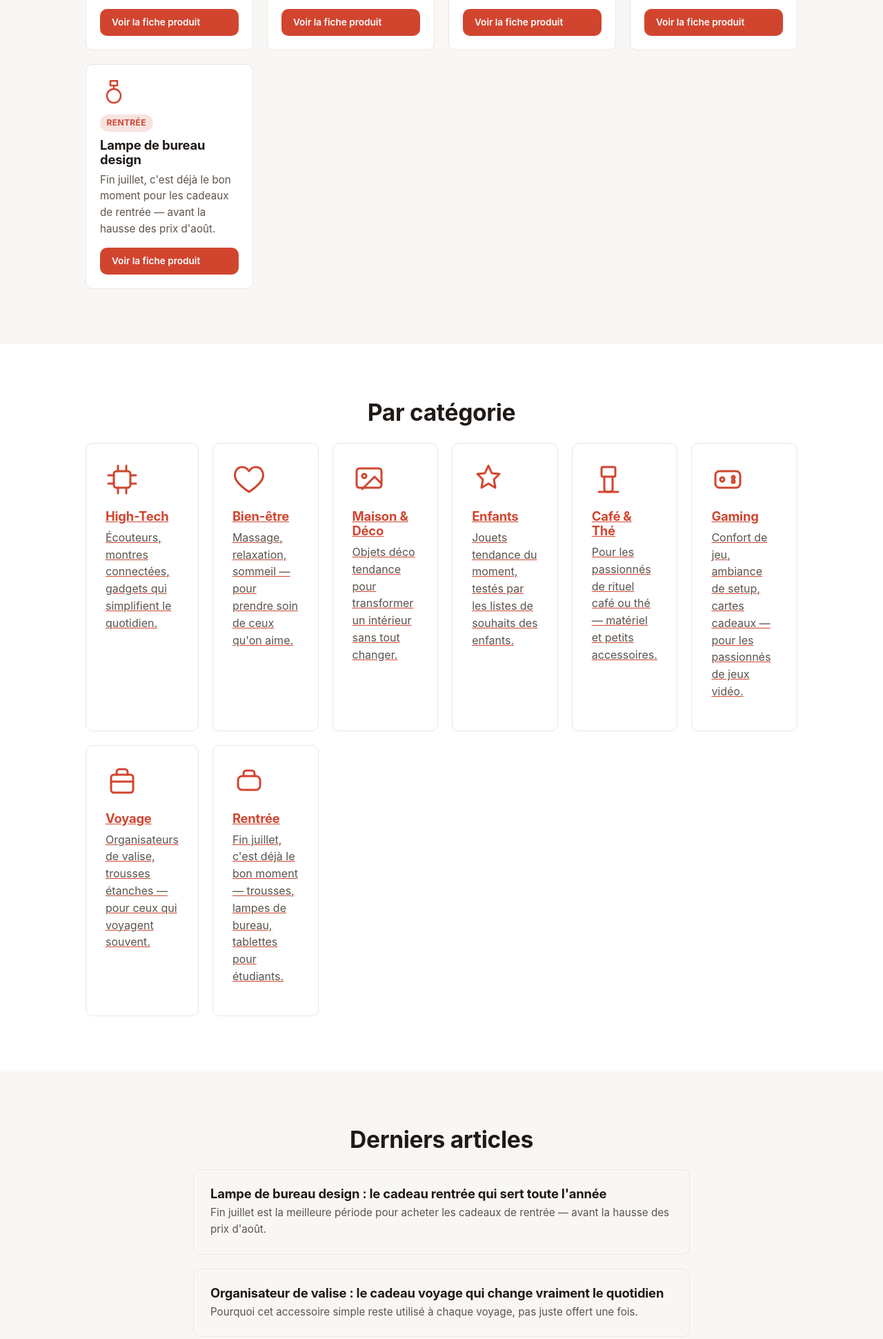
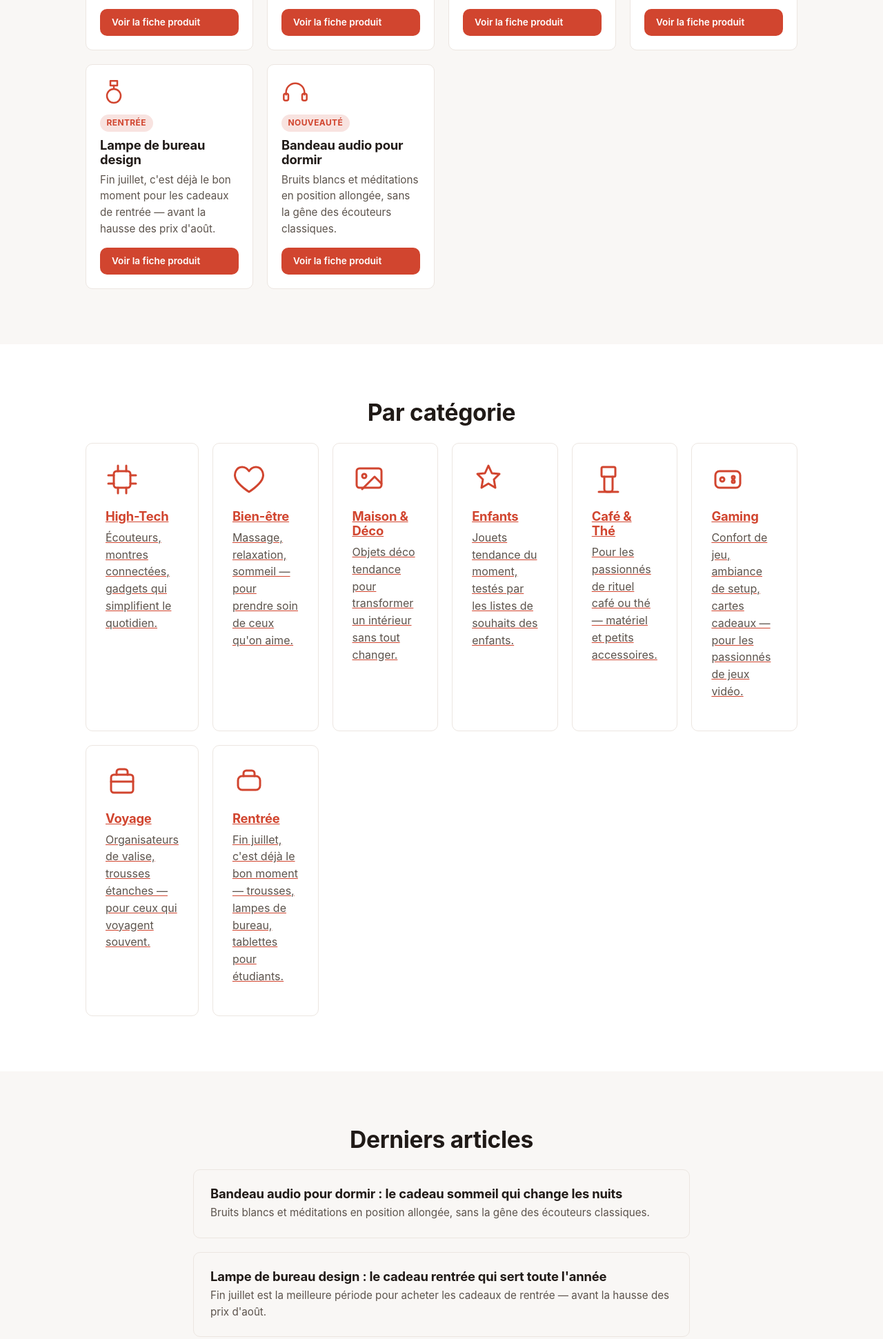
Before and after one commit to helvirekouoto/pepite, a website: page site/index.html in a window 1280 px wide. Shown: the part 1307-3248 px from the top of the page at 69% size. Drawn offline with Linux system fonts and the light colour scheme.

Commit message:
chore: lie le bandeau audio sommeil depuis categorie bien-etre, blog/index.html et accueil

```diff
--- a/site/index.html
+++ b/site/index.html
@@ -132,6 +132,15 @@
               <a class="btn btn-primary btn-small" href="produits/lampe-bureau-etudiant.html">Voir la fiche produit</a>
             </div>
           </article>
+          <article class="product-card">
+            <div class="product-body">
+              <svg class="product-icon" viewBox="0 0 24 24" fill="none" stroke="currentColor" stroke-width="1.5" stroke-linecap="round" stroke-linejoin="round" aria-hidden="true"><path d="M4 14v-2a8 8 0 0 1 16 0v2"/><rect x="2" y="13" width="4" height="6" rx="1.5"/><rect x="18" y="13" width="4" height="6" rx="1.5"/></svg>
+              <span class="badge-trend">Nouveauté</span>
+              <h3>Bandeau audio pour dormir</h3>
+              <p>Bruits blancs et méditations en position allongée, sans la gêne des écouteurs classiques.</p>
+              <a class="btn btn-primary btn-small" href="produits/bandeau-audio-sommeil.html">Voir la fiche produit</a>
+            </div>
+          </article>
         </div>
       </div>
     </section>
@@ -188,6 +197,10 @@
       <div class="wrap">
         <h2>Derniers articles</h2>
         <div class="article-list">
+          <a class="article-item" href="blog/bandeau-audio-sommeil-cadeau.html">
+            <h3>Bandeau audio pour dormir : le cadeau sommeil qui change les nuits</h3>
+            <p>Bruits blancs et méditations en position allongée, sans la gêne des écouteurs classiques.</p>
+          </a>
           <a class="article-item" href="blog/lampe-bureau-etudiant-cadeau.html">
             <h3>Lampe de bureau design : le cadeau rentrée qui sert toute l'année</h3>
             <p>Fin juillet est la meilleure période pour acheter les cadeaux de rentrée — avant la hausse des prix d'août.</p>
@@ -199,10 +212,6 @@
           <a class="article-item" href="blog/appareil-photo-etanche-enfant-cadeau.html">
             <h3>Appareil photo étanche pour enfant : le cadeau vacances sans écran</h3>
             <p>Robuste, amusant, et sans écran de smartphone — pourquoi ce cadeau séduit les parents en plein été.</p>
-          </a>
-          <a class="article-item" href="blog/friteuse-sans-huile-connectee-cadeau.html">
-            <h3>Friteuse sans huile connectée : le cadeau cuisine qui change vraiment le quotidien</h3>
-            <p>Pourquoi cet appareil reste utilisé bien après les fêtes, contrairement à beaucoup de gadgets cuisine.</p>
           </a>
         </div>
         <p style="text-align:center;margin-top:1.5rem;"><a href="blog/index.html">Voir tous les articles →</a></p>
```
Also changed, not shown: site/blog/index.html (+4 -0 lines), site/categories/bien-etre.html (+9 -0 lines).
